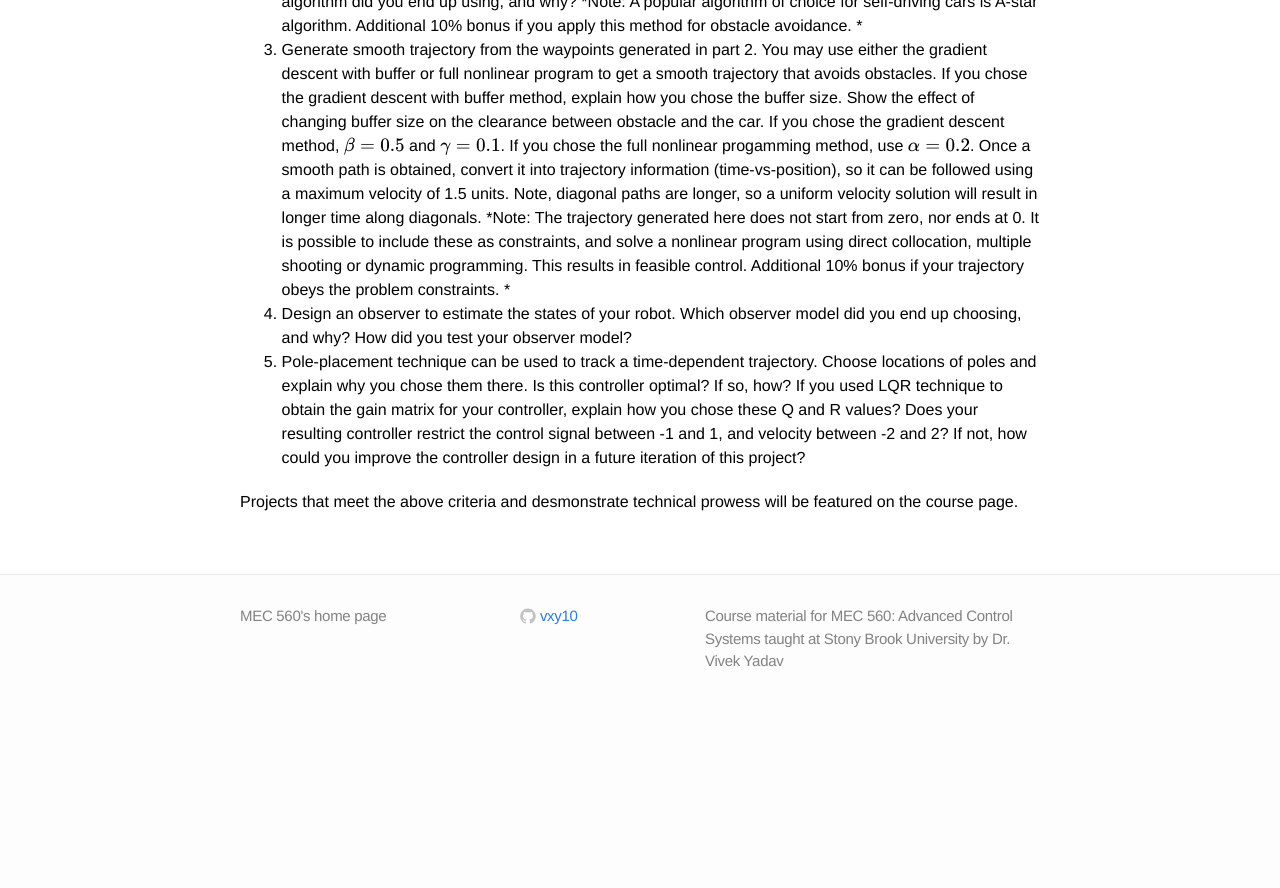
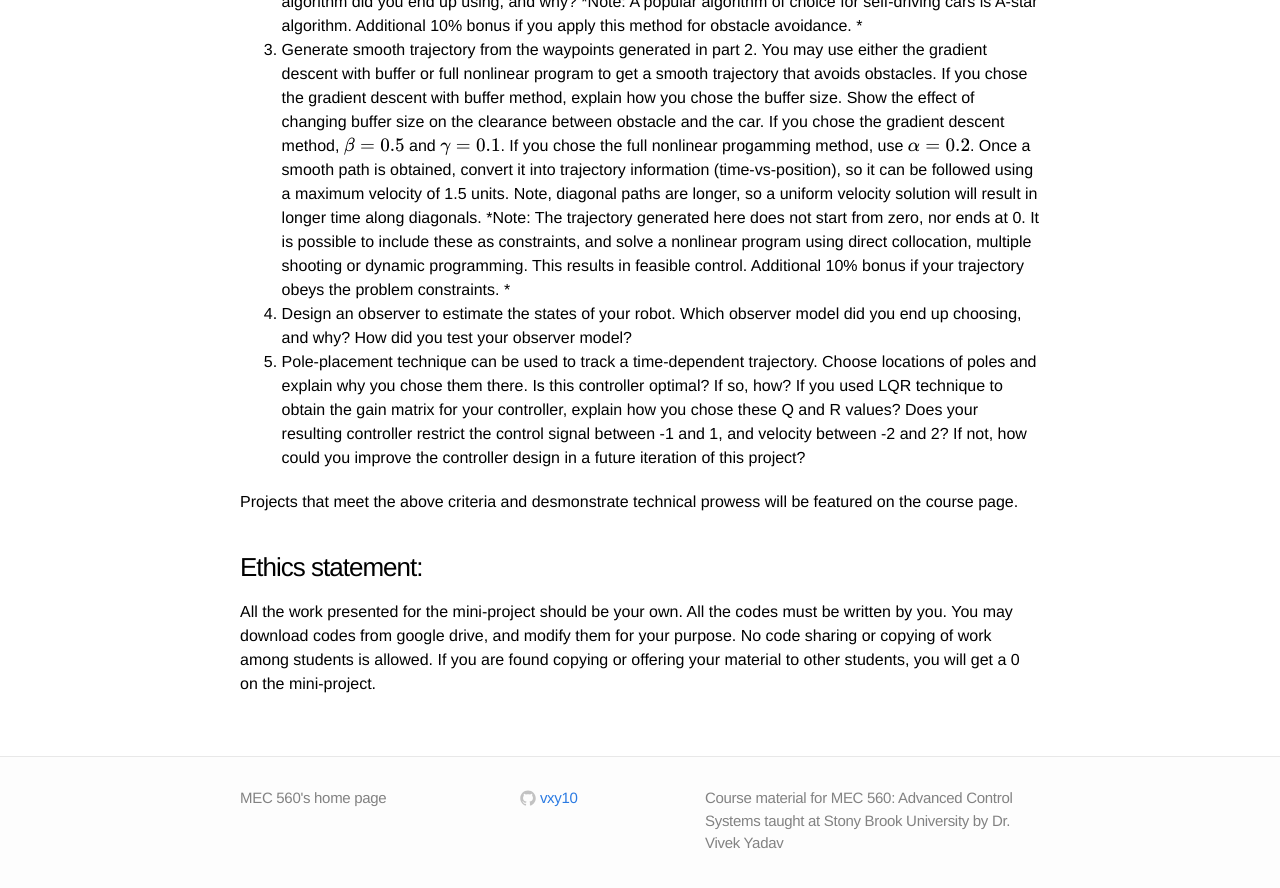
Before and after one commit to mec560sbu/mec560sbu.github.io, a Jekyll site: the page built from MiniProject.md, in a window 1280 px wide and 900 px high, scrolled down 1823 px. Shown: the top 888 px of the window. Built offline with Jekyll 4.4.1, drawn with Linux system fonts in a browser that asks for light colours; formulas are drawn with MathJax 3; before the commit the page ends 2541 px from its top, so only the background shows below that.

Commit message:
added ethics statement

```diff
--- a/MiniProject.md
+++ b/MiniProject.md
@@ -46,3 +46,7 @@ Submit at least 5-6 page report that details how you solved the obstacle avoidan
 5. Pole-placement technique can be used to track a time-dependent trajectory. Choose locations of poles and explain why you chose them there. Is this controller optimal? If so, how? If you used LQR technique to obtain the gain matrix for your controller, explain how you chose these Q and R values? Does your resulting controller restrict the control signal between -1 and 1, and velocity between -2 and 2? If not, how could you improve the controller design in a future iteration of this project?
 
 Projects that meet the above criteria and desmonstrate technical prowess will be featured on the course page.
+
+### Ethics statement:
+
+All the work presented for the mini-project should be your own. All the codes must be written by you. You may download codes from google drive, and modify them for your purpose. No code sharing or copying of work among students is allowed. If you are found copying or offering your material to other students, you will get a 0 on the mini-project.
```
